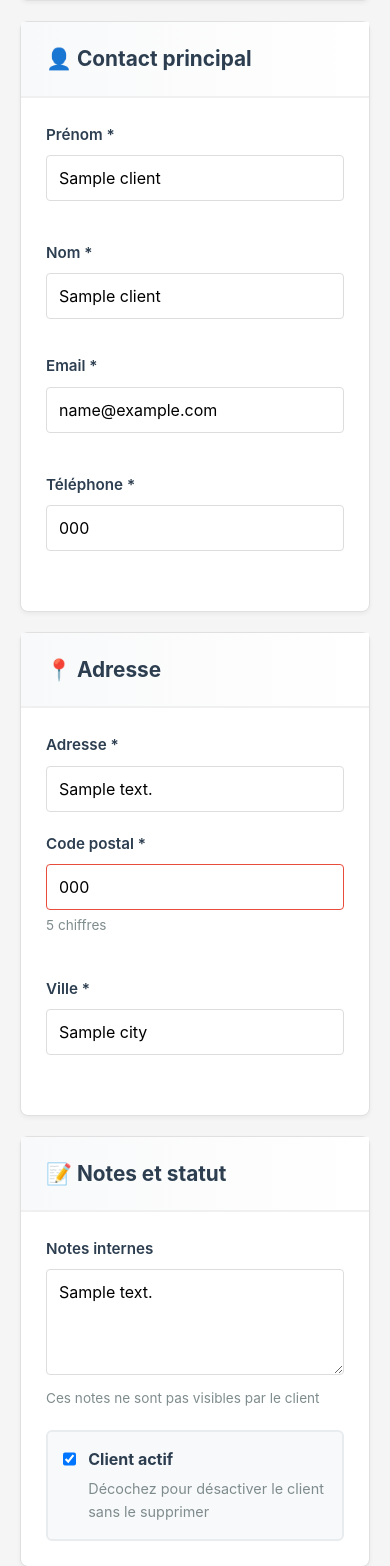
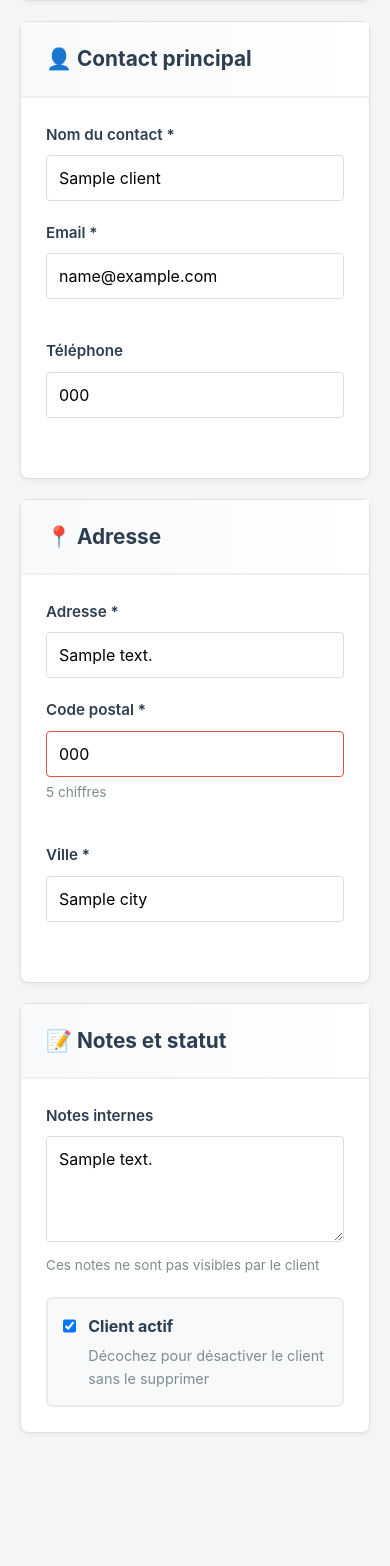
Before and after one commit to kadjor/suivi_diag, a PHP site: template app/Views/clients/edit.php in a window 390 px wide. Shown: the part 1199-2765 px from the top of the page. Run offline with PHP 8.4, Linux system fonts and the light colour scheme; the template is opened without the code that fills it: most values are stand-ins (such as "Sample title", 1, 10 or a date in 2020); some libraries are stand-ins or nearby versions.

Commit message:
feat: Ajout longitude/latitude import Excel et correction édition client
- Import Excel sites: Ajout champs latitude/longitude mappables
  * Coordonnées GPS peuvent être importées depuis Excel
  * Format décimal (ex: 48.8566 pour latitude, 2.3522 pour longitude)

- Correction page édition client (/clients/X/edit):
  * Alignement des champs avec la structure BDD
  * contact_name au lieu de contact_first_name/contact_last_name
  * email au lieu de contact_email
  * phone au lieu de contact_phone
  * Ajout gestion du champ 'active' dans le contrôleur
  * Ajout validation des champs obligatoires
  * Le bouton d'enregistrement fonctionne maintenant correctement

```diff
--- a/app/Views/clients/edit.php
+++ b/app/Views/clients/edit.php
@@ -40,35 +40,27 @@
             <h2>👤 Contact principal</h2>
         </div>
         <div class="card-body">
+            <div class="form-group">
+                <label for="contact_name">Nom du contact *</label>
+                <input type="text" id="contact_name" name="contact_name"
+                       value="<?= htmlspecialchars($client['contact_name']) ?>"
+                       required class="form-control"
+                       placeholder="Prénom NOM">
+            </div>
+
             <div class="form-row">
                 <div class="form-group">
-                    <label for="contact_first_name">Prénom *</label>
-                    <input type="text" id="contact_first_name" name="contact_first_name"
-                           value="<?= htmlspecialchars($client['contact_first_name']) ?>"
+                    <label for="email">Email *</label>
+                    <input type="email" id="email" name="email"
+                           value="<?= htmlspecialchars($client['email']) ?>"
                            required class="form-control">
                 </div>
 
                 <div class="form-group">
-                    <label for="contact_last_name">Nom *</label>
-                    <input type="text" id="contact_last_name" name="contact_last_name"
-                           value="<?= htmlspecialchars($client['contact_last_name']) ?>"
-                           required class="form-control">
-                </div>
-            </div>
-
-            <div class="form-row">
-                <div class="form-group">
-                    <label for="contact_email">Email *</label>
-                    <input type="email" id="contact_email" name="contact_email"
-                           value="<?= htmlspecialchars($client['contact_email']) ?>"
-                           required class="form-control">
-                </div>
-
-                <div class="form-group">
-                    <label for="contact_phone">Téléphone *</label>
-                    <input type="tel" id="contact_phone" name="contact_phone"
-                           value="<?= htmlspecialchars($client['contact_phone']) ?>"
-                           required class="form-control"
+                    <label for="phone">Téléphone</label>
+                    <input type="tel" id="phone" name="phone"
+                           value="<?= htmlspecialchars($client['phone'] ?? '') ?>"
+                           class="form-control"
                            placeholder="01 23 45 67 89">
                 </div>
             </div>
--- a/app/Views/sites/import.php
+++ b/app/Views/sites/import.php
@@ -349,6 +349,8 @@ function showMappingStep(data, clientId) {
         { name: 'address', label: 'Adresse', required: true, description: 'Adresse complète du site' },
         { name: 'city', label: 'Ville', required: true, description: 'Ville où se trouve le site' },
         { name: 'postal_code', label: 'Code postal', required: true, description: 'Code postal (5 chiffres)' },
+        { name: 'latitude', label: 'Latitude', required: false, description: 'Coordonnée GPS latitude (décimal, ex: 48.8566)' },
+        { name: 'longitude', label: 'Longitude', required: false, description: 'Coordonnée GPS longitude (décimal, ex: 2.3522)' },
         { name: 'numero_porte', label: 'Numéro de porte', required: false, description: 'Numéro de porte ou d\'appartement' },
         { name: 'niveau', label: 'Niveau', required: false, description: 'Étage ou niveau du lot' },
         { name: 'identifiant_fiscal', label: 'Identifiant fiscal', required: false, description: 'Référence cadastrale ou fiscale' },
```
Also changed, not shown: app/Controllers/ClientController.php (+13 -1 lines).
